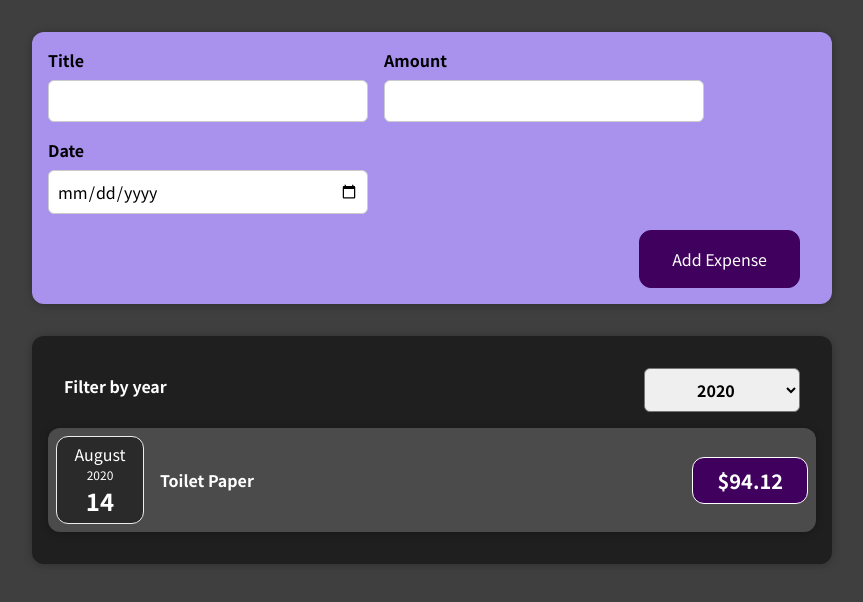
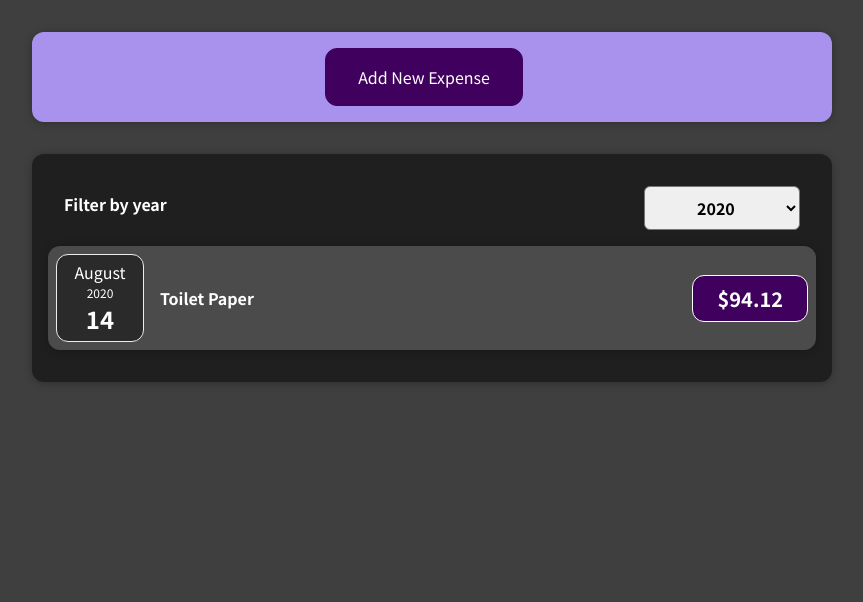
Before and after one commit to nikg41/ReactBasic, a React (Create React App) app: page / in a window 1280 px wide. Shown: the top 602 px of the page, without its empty margins (208-1071 px from the left). Built offline with nearby package versions, Linux system fonts and the light colour scheme.

Commit message:
Latest code updated

```diff
--- a/src/components/NewExpense/ExpenseForm.js
+++ b/src/components/NewExpense/ExpenseForm.js
@@ -74,6 +74,7 @@
             </div>
         </div>
         <div className="new-expense__actions">
+            <button type="button" onClick={props.onCancel}>Cancel</button>
             <button type="submit">Add Expense</button>
         </div>
     </form>
--- a/src/components/NewExpense/NewExpense.js
+++ b/src/components/NewExpense/NewExpense.js
@@ -1,16 +1,27 @@
-import React from 'react';
+import React, { useState } from 'react';
 import './NewExpense.css';
 import ExpenseForm from './ExpenseForm';
 const NewExpense = (props) => {
+    const [isEditing, setIsEditing] = useState(false);
     const saveExpenseDataHandler = (enteredExpenseData) => {
         const expenseData = {
             ...enteredExpenseData,
             id: Math.random().toString()
         }
-        props.onAddExpense(expenseData)
+        props.onAddExpense(expenseData);
+        setIsEditing(false);
+    }
+    const startEdittingHandler = () => {
+        setIsEditing(true);
+    }
+    const stopEdittingHandler = () => {
+        setIsEditing(false);
     }
     return <div className="new-expense">
-        <ExpenseForm onSaveExpenseData={saveExpenseDataHandler} />
+        {!isEditing && <button onClick={startEdittingHandler}>Add New Expense</button>}
+        {isEditing && <ExpenseForm
+            onSaveExpenseData={saveExpenseDataHandler}
+            onCancel={stopEdittingHandler} />}
     </div>
 }
 
```
